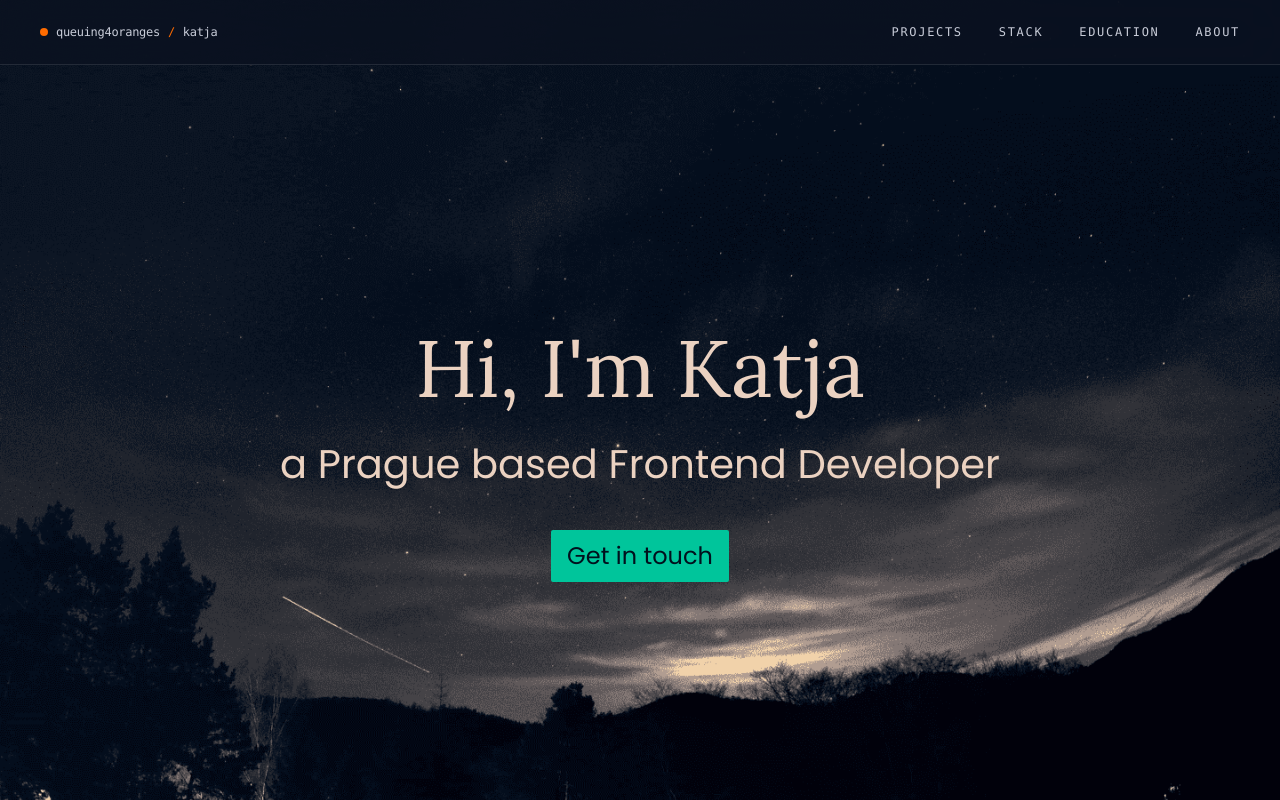
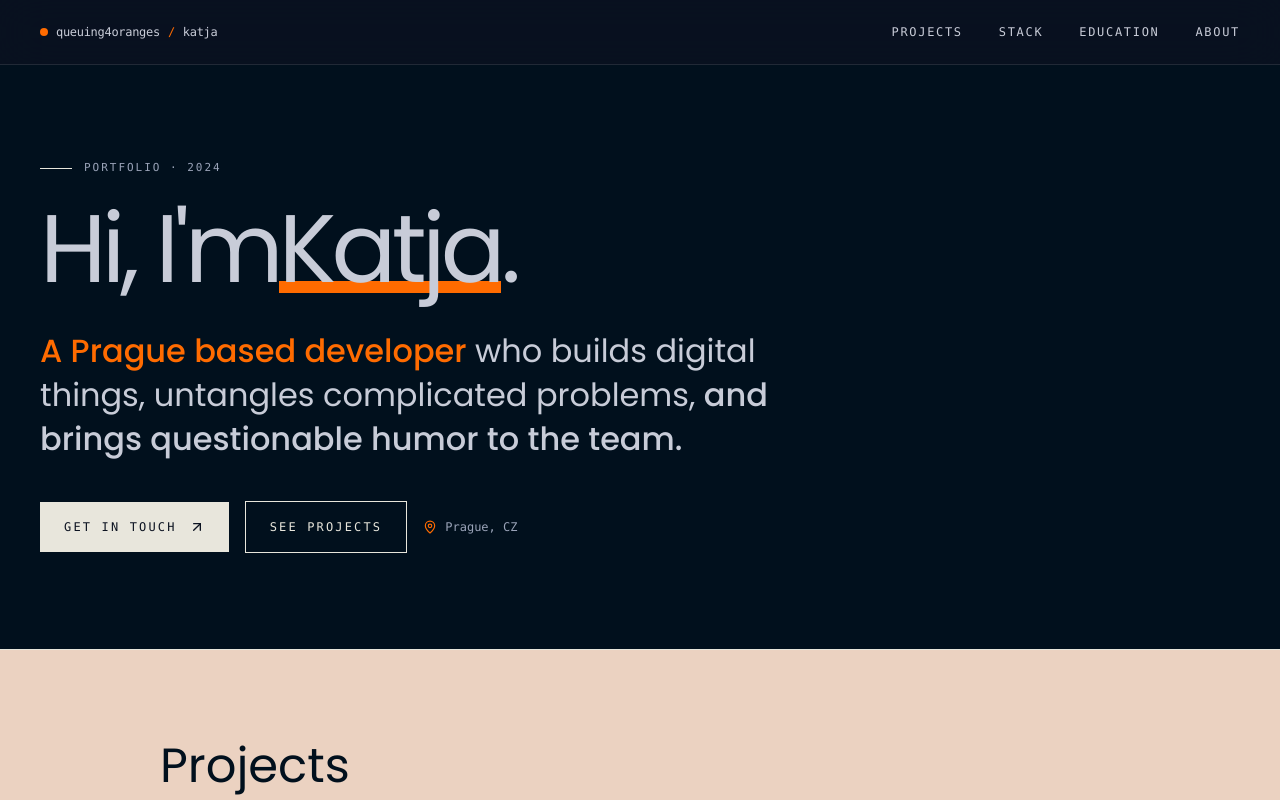
Before and after one commit to queuing4oranges/portfolio, a React (Create React App) app: page / in a window 1280 px wide. Shown: the top 800 px of the page. Built offline with nearby package versions, Linux system fonts and the light colour scheme; a web font is replaced by a local one.

Commit message:
Refactored hero section

```diff
--- a/src/App.js
+++ b/src/App.js
@@ -11,6 +11,7 @@ import Hero from '../src/components/Hero/Hero';
 import Projects from '../src/components/Projects/Projects';
 import TechStack from './components/TechStack/TechStack';
 import Courses from './components/Courses/Courses';
+import HeroNew from './components/Hero/HeroNew';
 
 function App() {
 
@@ -21,7 +22,7 @@ function App() {
 				<Switch>
 					<Route exact path='/'>
 						<Navbar />
-						<Hero />
+						<HeroNew />
 						<Projects />
 						<TechStack />
 						<Courses />
--- /dev/null
+++ b/src/components/Hero/HeroNew.js
@@ -0,0 +1,60 @@
+import React from 'react'
+
+export default function HeroNew() {
+
+  const date = new Date();
+  const currentYear = date.getFullYear()
+
+  return (
+    <section
+      id="top"
+      className="relative pt-32 md:pt-40 pb-16 md:pb-24 border-b border-[#e8e6dc]"
+    >
+      <div className="max-w-7xl mx-auto px-6 md:px-10 grid grid-cols-12 gap-6 md:gap-10">
+        <div className="col-span-12 md:col-span-8 rise">
+
+          <div className="flex items-center gap-3 mb-6">
+            <span className="w-8 h-px bg-[#e8e6dc]"></span>
+            <span className="font-mono text-[11px] tracking-[0.18em] uppercase text-[#9aa3b8]">
+              Portfolio · {currentYear ? currentYear : ""}
+            </span>
+          </div>
+          <h1 className="font-display text-6xl md:text-8xl leading-[0.95] text-[#c8ccd8] tracking-tighter">
+            Hi, I'm
+            <span></span>
+            <span className="inline-block relative text-[#c8ccd8]">
+              <span className="relative z-10">Katja</span>
+              <span className="absolute inset-x-0 bottom-1 h-2 md:h-3 bg-[#ff6b00] -z-0"></span>
+            </span>
+            .
+          </h1>
+          <p className="mt-8 text-lg md:text-xl max-w-[60vw] text-[#c8ccd8] leading-snug">
+            <span className="text-[#ff6b00] font-medium">A&nbsp;Prague&nbsp;based&nbsp;developer&nbsp;</span>
+            <span>who builds digital things, untangles complicated problems,</span>
+            <span className="text-[#c8ccd8] font-medium">&nbsp;and brings questionable humor to the team.</span>
+          </p>
+
+          <div className="mt-10 flex flex-wrap items-center gap-4">
+            <a href="#contact" className="group inline-flex items-center gap-3 bg-[#e8e6dc] text-[#0b1220] px-6 py-4 font-mono text-[12px] tracking-[0.18em] uppercase hover:bg-[#ff6b00] transition-colors">
+              Get in touch
+              <svg xmlns="http://www.w3.org/2000/svg" width="16" height="16" viewBox="0 0 24 24" fill="none" stroke="currentColor" strokeWidth="2" strokeLinecap="round" strokeLinejoin="round" className="lucide lucide-arrow-up-right group-hover:translate-x-0.5 group-hover:-translate-y-0.5 transition-transform" aria-hidden="true">
+                <path d="M7 7h10v10"></path>
+                <path d="M7 17 17 7"></path>
+              </svg>
+            </a>
+            <a href="#projects" className="inline-flex items-center gap-3 border border-[#e8e6dc] px-6 py-4 font-mono text-[12px] tracking-[0.18em] uppercase hover:bg-[#e8e6dc] hover:text-[#0b1220] text-[#e8e6dc] transition-colors">
+              See projects
+            </a>
+            <div className="flex items-center gap-2 text-[#9aa3b8] font-mono text-xs">
+              <svg xmlns="http://www.w3.org/2000/svg" width="14" height="14" viewBox="0 0 24 24" fill="none" stroke="currentColor" strokeWidth="2" strokeLinecap="round" strokeLinejoin="round" className="lucide lucide-map-pin text-[#ff6b00]" aria-hidden="true">
+                <path d="M20 10c0 4.993-5.539 10.193-7.399 11.799a1 1 0 0 1-1.202 0C9.539 20.193 4 14.993 4 10a8 8 0 0 1 16 0"></path>
+                <circle cx="12" cy="10" r="3"></circle>
+              </svg>
+              Prague, CZ
+            </div>
+        </div>
+      </div>
+      </div>
+    </section>
+  )
+}
```
